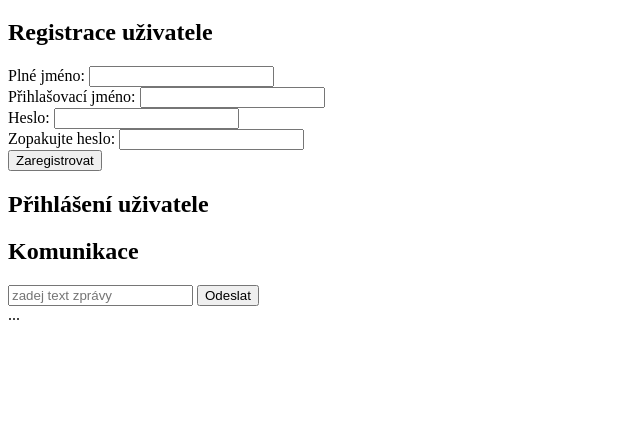
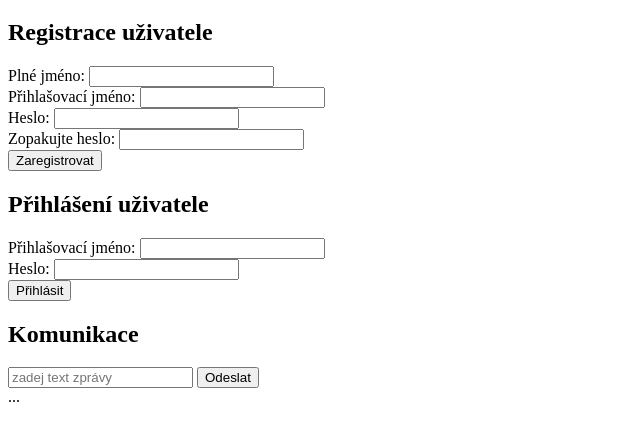
Before and after one commit to lsvejdawcc/wcc3ChatSPrihlasenim, a website: page index.html in a window 1280 px wide. Shown: the part 61-502 px from the top of the page, without its empty margins (0-640 px from the left). Drawn offline with Linux system fonts and the light colour scheme; no server answers.

Commit message:
prihlaseni uzivatele

```diff
--- a/index.html
+++ b/index.html
@@ -26,6 +26,13 @@
     <button onclick="registruj()">Zaregistrovat</button>
 
     <h2>Přihlášení uživatele</h2>
+    Přihlašovací jméno:
+    <input type="text" id="loginprihljmeno">
+    <br>
+    Heslo:
+    <input type="password" id="loginheslo">
+    <br>
+    <button onclick="prihlas()">Přihlásit</button>
 
     <h2>Komunikace</h2>
 
--- a/script.js
+++ b/script.js
@@ -82,3 +82,24 @@ async function registruj() {
   //vysledek
   //document.getElementById("vysledek").innerHTML = data.vysledek;
 }
+
+async function prihlas() {
+  //nacteni vstupu ze stranky
+  let prihljm = document.getElementById("loginprihljmeno").value;
+  let heslo = document.getElementById("loginheslo").value;
+
+  //sestaveni url vcetne parametru
+  let url = location.href + "uzivatele/prihlas?prihljm="+prihljm+"&heslo="+heslo;
+  console.log(url);
+  let response = await fetch(url);
+  let data = await response.json();
+  console.log(data);
+
+  if (data.stav != "ok") {
+    alert(data.chyba);
+    return;
+  }
+
+  //vysledek
+  //document.getElementById("vysledek").innerHTML = data.vysledek;
+}
```
Also changed, not shown: sluzba-uzivatele.js (+15 -3 lines), 1 other file.
